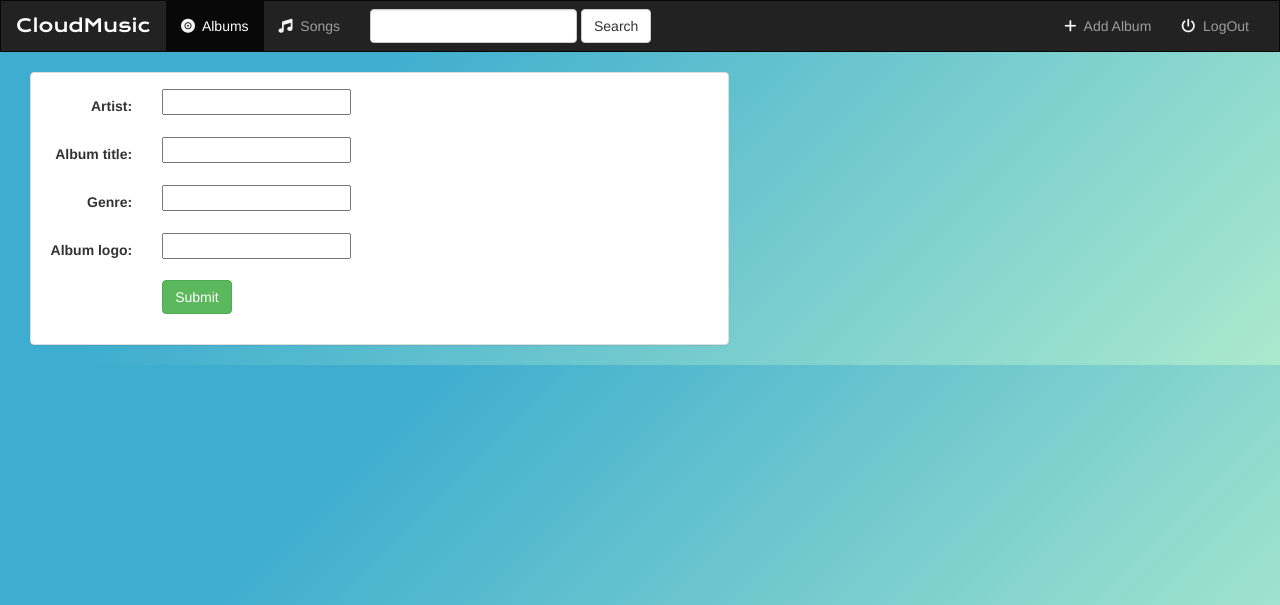
After one commit to srinivasycplf8/django, a Django app: page /music/album/add/ in a window 1280 px wide. The commit adds this page. Shown: the top 605 px of the page. Run offline with Django 3.2, Linux system fonts and the light colour scheme; some libraries are stand-ins or nearby versions.

Commit message:
Model Form and Create View

```diff
--- a/music/static/music/style.css
+++ b/music/static/music/style.css
@@ -1,6 +1,4 @@
-body{
-    background-color: #b40a3d;
-}
+
 
 .navbar{
     border-radius: 0;
--- /dev/null
+++ b/music/templates/music/album_form.html
@@ -0,0 +1,28 @@
+<!--Every time if u are using forms you have to do """""foldername_form"""""   -->
+
+{%extends 'music/base.html' %}
+{% block title %}Add a New Album{% endblock %}
+{% block albums_active %}active{% endblock %}
+
+{% block body %}
+<div class="container-fluid">
+    <div class="=row">
+        <div class="col-sm-12 col-md-7">
+            <div class="panel panel-default">
+                <div class='panel-body'>
+                    <form class="form-horizontal" action="" method="post" enctype="multipart/form-data">
+                        {%csrf_token%}
+                        {% include 'music/form-template.html' %}
+                        <div class="form-group">
+                            <div class="col-sm-offset-2 col-sm-10">
+                                <button type="submit" class="btn btn-success">Submit</button>
+                            </div>
+                        </div>
+                    </form>
+
+                </div>
+            </div>
+        </div>
+    </div>
+</div>
+{%endblock%}
--- a/music/templates/music/base.html
+++ b/music/templates/music/base.html
@@ -11,14 +11,14 @@
     <link rel="stylesheet" type="text/css" href="{% static 'music/style.css' %}"/>
     <script src="https://ajax.googleapis.com/ajax/libs/jquery/3.5.1/jquery.min.js"></script>
     <script src="https://maxcdn.bootstrapcdn.com/bootstrap/4.0.0/js/bootstrap.min.js" integrity="sha384-JZR6Spejh4U02d8jOt6vLEHfe/JQGiRRSQQxSfFWpi1MquVdAyjUar5+76PVCmYl" crossorigin="anonymous"></script>
-    <script src="https://use.fontawesome.com/1b65ffa4c8.js"></script>
     <script src='https://kit.fontawesome.com/a076d05399.js'></script>
 
 
 
 
 </head>
-<body>
+<body style="background-color: #abe9cd;
+background-image: linear-gradient(315deg, #abe9cd 0%, #3eadcf 74%);">
 
     <nav class="navbar navbar-inverse">
     <div class="container-fluid">
@@ -70,7 +70,7 @@
             <ul class="nav navbar-nav navbar-right">
 
                 <li class="">
-                    <a href="#">
+                    <a href="{% url 'music:album-add' %}">
                         <span class='fa fa-plus' style='color:whitesmoke' aria-hidden="true"></span>&nbsp;
                         Add Album
                     </a>
--- /dev/null
+++ b/music/templates/music/form-template.html
@@ -0,0 +1,13 @@
+{%for field in form%}
+<div class="form-group">
+    <div class="col-sm-offset-2 col-sm-10">
+        <span class="text-danger small">{{field.errors}}</span>
+    </div>
+    <label class="control-label col-sm-2">{{field.label_tag}}</label>
+    <div class="col-sm-10">
+        {{field}}
+    </div>
+
+</div>
+
+{%endfor%}
```
Also changed, not shown: music/templates/music/index.html (+10 -1 lines), db.sqlite3, music/views.py (line endings or trailing spaces).
